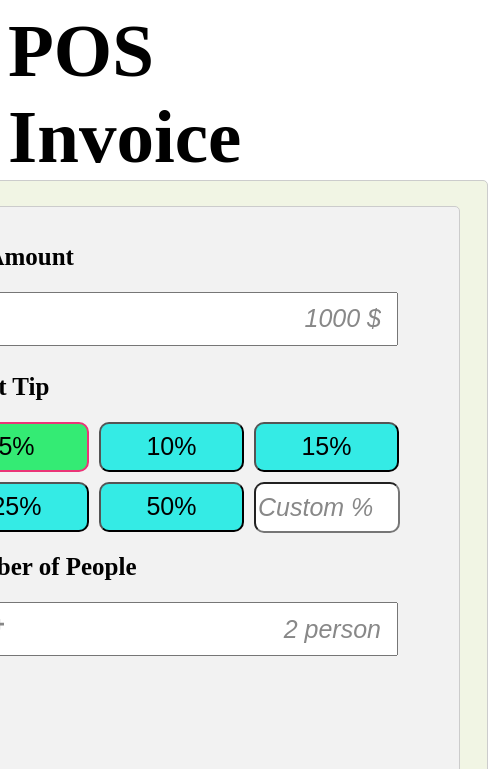
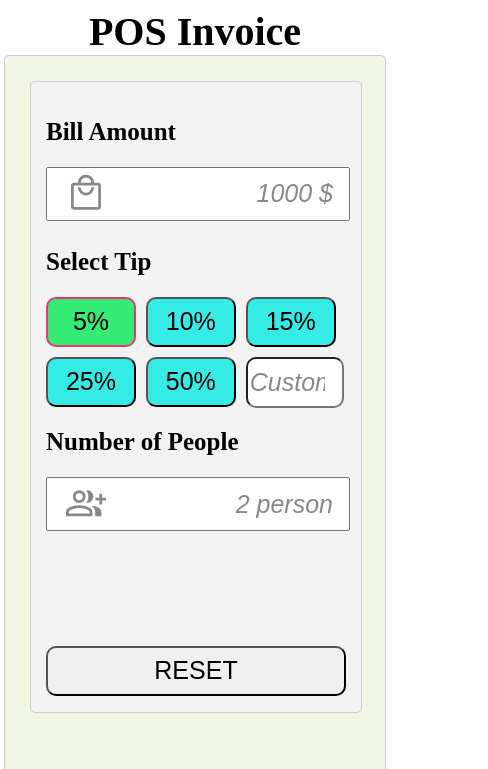
Before and after one commit to romachicu/BillingPOS.io, a website built with Vite: page index.html in a window 390 px wide. Both pictures are taken after a click on the button "5%". Shown: the top 769 px of the page, 488 px wide, since content can reach past the window. Built offline with nearby package versions, Linux system fonts and the light colour scheme.

Commit message:
resize and negativ bill value fixed

```diff
--- a/script.js
+++ b/script.js
@@ -43,16 +43,24 @@ function handleTipClick(event) {
   calculateBill();
 }
 
+bill.addEventListener("keydown", function(event) {
+  if (event.key === '-' || event.keyCode === 189 || event.keyCode === 109) {
+    event.preventDefault();
+  }
+});
+
 bill.addEventListener("input", calculateBill);
 people.addEventListener("input", calculateBill);
 
 customTip.addEventListener("input", () => {
   selectedTip = Math.max(Number(customTip.value), 0);
+
   calculateBill();
 });
 
 selectTips.forEach((button) => {
   button.addEventListener("click", handleTipClick);
+
 });
 
 resetBtn.addEventListener("click", reset);
--- a/style.css
+++ b/style.css
@@ -192,7 +192,7 @@ hr {
 .reset-input-btn [type="button"] {
   width: 460px;
   height: 50px;
-  margin-top: 109px;
+  margin-top: 108px;
   font-size: 25px;
   color: #000;
   border-radius: 10px;
@@ -263,3 +263,160 @@ hr {
 	gap:5px;
 	top: 0;
 }
+
+@media only screen and (max-width: 600px) {
+  .container-pos {
+    display: flex;
+    flex-direction: row;
+    justify-content: space-between;
+    width: 380px;
+    height: auto;
+
+    border: 1px solid #ccc;
+    border-radius: 5px;
+    align-items: center;
+    align-content: center;
+    align-self: center;
+    flex-wrap: wrap;
+    gap: 10px;
+    background-color: #f1f5e4;
+  }
+
+  .card-pos {
+    width: 300px;
+    height: 600px;
+    margin: 25px;
+    background-color: #f2f2f2;
+    border: 1px solid #ccc;
+    border-radius: 5px;
+    display: flex;
+    flex-wrap: wrap;
+    align-items: start;
+    justify-content: start;
+    flex-direction: column;
+    font-size: 24px;
+    font-weight: bold;
+    cursor: pointer;
+    padding: 15px;
+  }
+
+
+  .card-pos-right {
+    width: 300px;
+    height: 600px;
+    margin: 25px;
+    background-color: #34ebe5;
+    border: 2px solid #000;
+    border-radius: 5px;
+    display: flex;
+    flex-wrap: wrap;
+    align-items: center;
+    align-self: center;
+    align-content: center;
+    justify-content: space-between;
+    flex-direction: column;
+    font-size: 24px;
+    font-weight: bold;
+    cursor: pointer;
+    padding: 15px;
+
+  }
+
+.container-resum {
+  display: flex;
+  justify-content: space-between;
+  width: 300px;
+}
+
+.card-pos-right [type="button"] {
+  width: 300px;
+  height: 50px;
+  font-size: 25px;
+  color: #000;
+  border-radius: 10px;
+
+}
+hr {
+  position: relative;
+  border: 1px solid #000;
+  width: 300px;
+}
+
+.reset-input-btn [type="button"] {
+  width: 300px;
+  height: 50px;
+  margin-top: 108px;
+  font-size: 25px;
+  color: #000;
+  border-radius: 10px;
+}
+
+
+.bill-amount {
+  width: 300px;
+  margin: 0;
+  padding: 0;
+  height: 130px;
+}
+
+.tips-amount-card {
+  display: flex;
+  flex-wrap: wrap;
+  justify-content: start;
+  gap: 10px;
+}
+
+.tips-amount-card [type="button"] {
+  display: flex;
+  flex-wrap: wrap;
+  justify-content: start;
+  width: calc(33.3% - 10px);
+  height: 50px;
+  gap: 10px;
+  font-size: 25px;
+  background-color: #34ebe5;
+  border-radius: 10px;
+}
+
+.tips-amount-card [type="button"]:hover {
+  display: flex;
+  flex-wrap: wrap;
+  justify-content: start;
+  width: calc(33.3% - 10px);
+  height: 50px;
+  gap: 20px;
+  font-size: 25px;
+  background-color: #34eb74;
+}
+
+.tips-amount-card [type="button"].active {
+  display: flex;
+  flex-wrap: wrap;
+  justify-content: start;
+  width: calc(33.3% - 10px);
+  height: 50px;
+  gap: 20px;
+  font-size: 25px;
+  background-color: #34eb74;
+  border: 2px solid #eb3477;
+}
+
+.tips-amount-card [type="number"] {
+  display: flex;
+  flex-wrap: wrap;
+  justify-content: center;
+  width: calc(33.3% - 10px);
+  height: 45px;
+  gap: 20px;
+  font-size: 25px;
+  align-self: center;
+  border-radius: 10px;
+}
+
+h1 {
+  display: flex;
+  justify-content: center;
+  font-size: 40px;
+  margin: 0 auto;
+}
+}
```
